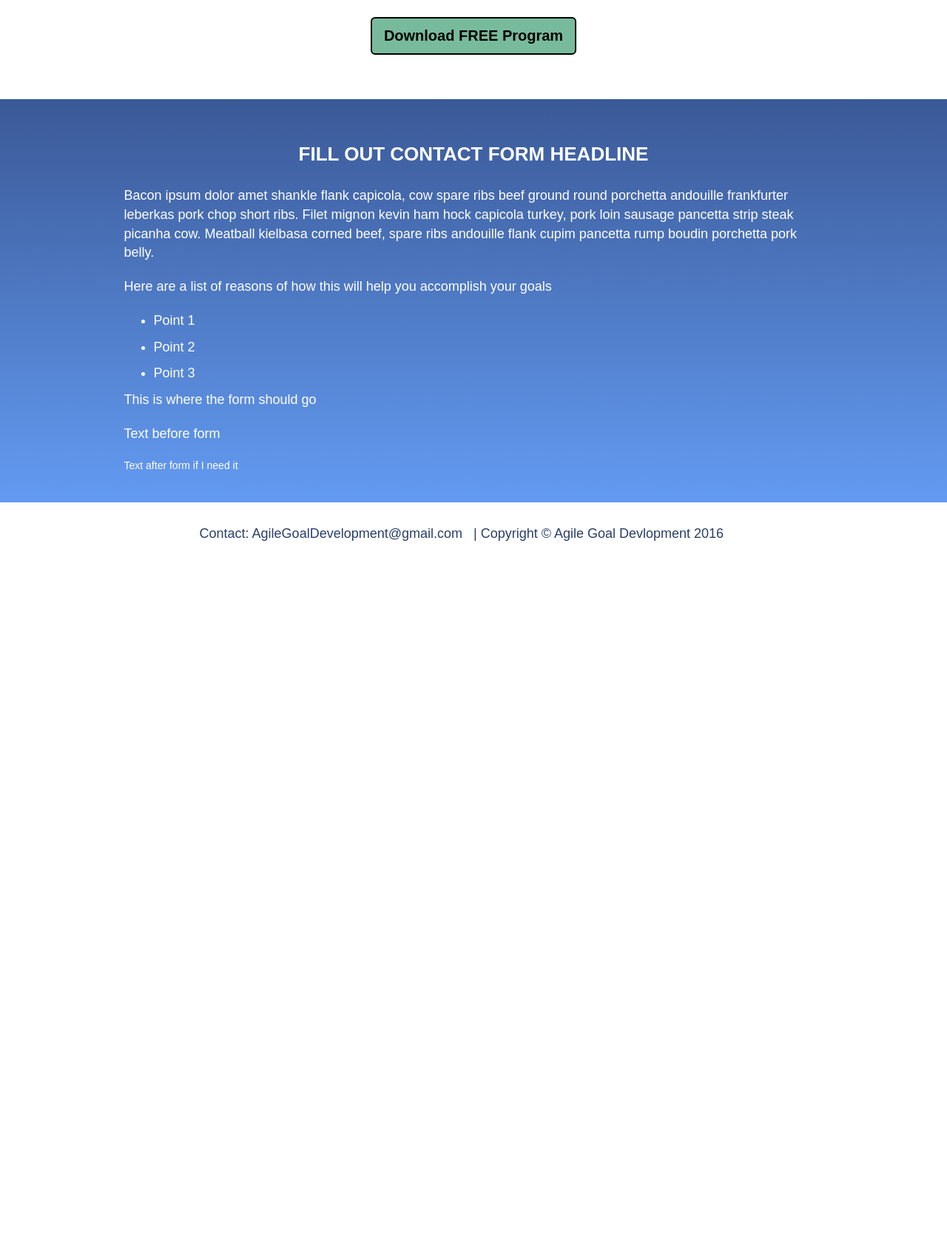
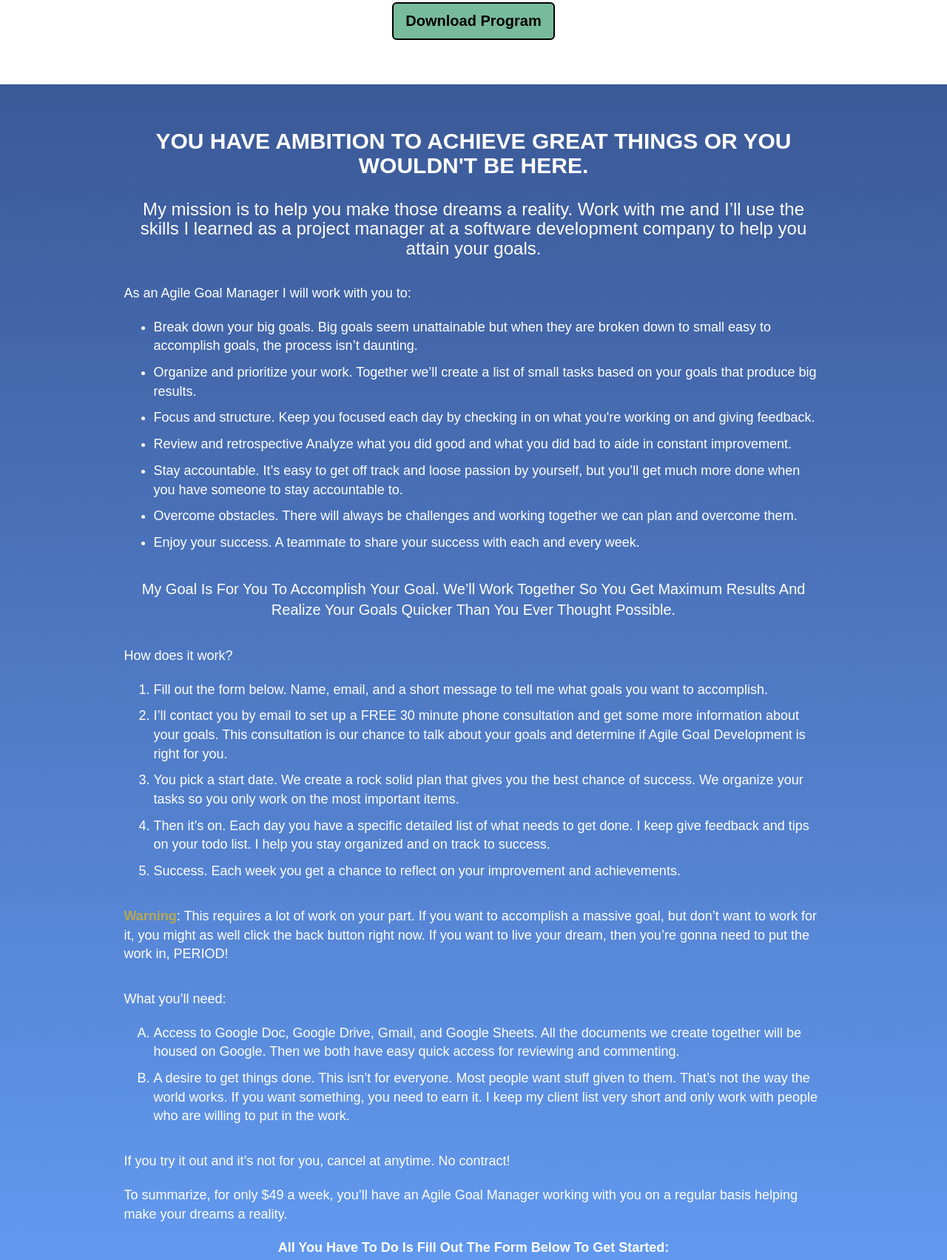
Before and after one commit to chrismcclure/agilewebsite, a plain HTML site: page index.html in a window 1280 px wide. Shown: the part 684-2387 px from the top of the page at 74% size. Before the commit the page ends 1443 px from the top, so only its background shows below. Drawn offline with nearby package versions, Linux system fonts and the light colour scheme.

Commit message:
Form sales copy and styling

```diff
--- a/CSS/main.css
+++ b/CSS/main.css
@@ -10,7 +10,7 @@ grey: #aaa;
 
 /*Page setting*/
 body{
-    padding-top: 80px;
+    padding-top: 60px;
     font-family: Arial, "Helvetica Neue", Helvetica, sans-serif;
 }
 /*remove right side white space on small screens*/
@@ -49,8 +49,9 @@ h2{
     color:  #B6A754;
     font-weight: bold;
     text-transform: uppercase;
-    font-size: 40px;
+    font-size: 25px;
     text-align: center;
+    margin-bottom: 20px;
 }
 
 .white h1{
@@ -64,8 +65,12 @@ h2{
 .blue h2{
     color: #FEFFFD;
     text-transform: uppercase;
-    font-size: 26px;
+    font-size: 30px;
     font-weight: bold;
+}
+
+.blue h3{
+    color: white;
 }
 
 .blue p, .blue li, .blue span{
@@ -99,11 +104,43 @@ h2{
     background-color: white!important;
 }
 
+/*simple formatting classes*/
 
 .center{
     text-align: center;
 }
 
+.caps{
+    text-transform: capitalize;
+}
+
+.margin-bottom{
+    margin-bottom: 35px;
+}
+
+.bold{
+    font-weight: bold;
+}
+
+.gold{
+    color: #B6A754;
+}
+
+.green{
+    color: #78BB9C;
+}
+
+.bigger{
+    font-size: 20px;
+}
+
+.not-bullet {
+	list-style-type: none;
+}
+
+.underline{
+    text-decoration: underline;
+}
 
 /*space out sections */
 
@@ -140,6 +177,11 @@ section{
 }
 
 /*form section */
+
+#warning {
+    font-weight: bold;
+    color: #B6A754;
+}
 .contact-form{
     text-align: center;
 }
--- a/index.html
+++ b/index.html
@@ -81,12 +81,12 @@
         <div class="container">
             <div class="row">
                 <div class="col-lg-10 col-sm-12 col-lg-offset-1">
-                    <h1>Download the Program To Accomplish Your Goals For FREE</h1>
+                    <h1>Download the FREE Program To Accomplish Your Goals!</h1>
 
-                    <p>Agile Goal Development is flexible, focused, structured, saves time, and provides constant personal improvement. All this, while you’re working towards your passions and dreams.  </p>
+                    <p>Agile Goal Development is flexible, focused, structured, saves time, and provides constant personal improvement. All this, while you’re working towards your passions and dreams. </p>
                     <p>The Program takes you step-by-step through the Agile Goal Development process. </p>
 
-                       <ul>
+                    <ul class="not-bullet">
                         <li>Part 1: Understanding Agile Goal Development</li>
                         <li>Part 2: Set Your Goals</li>
                         <li>Part 3: Plan Your Sprint</li>
@@ -94,21 +94,21 @@
                         <li>Part 5: Sprint Review and Retrospective</li>
                         <li>Part 6: Other Keys To Success</li>
                     </ul>
-                    <p>The program is only 21 pages long.  It’s short and to the point, no fluff or wasted time. You have big goals, time to get started.  </p>
-                      <!--This is sloopy fix for on anchor link.-->
+                    <p>The program is only 21 pages long. It’s short and to the point, no fluff or wasted time. You have big goals, time to get started. </p>
+                    <!--This is sloopy fix for on anchor link.-->
 
                     <h3 class="center">No cost, no credit card, no commitment, just success!</h3>
                     <p class="center">
                         <a href="downloads/AgileGoalDevelopmentExplained.pdf" download="AgileGoalDevelopmentExplained.pdf">
-                            <button class="btn btn-lg  download" value="Download">Download FREE Program </button>
+                            <button class="btn btn-lg  download" value="Download">Download Program </button>
                         </a>
                     </p>
                 </div>
             </div>
-        <!--This is sloopy fix for on achnor link.-->
-        <span id="contact"></span>
+            <!--This is sloopy fix for on achnor link.-->
+            <span id="contact"></span>
         </div>
-    </section >
+    </section>
     <!--End Header About and PDF Section-->
 
     <!--Contact Form Section-->
@@ -116,21 +116,49 @@
         <div class="container">
             <div class="row">
                 <div class="col-lg-10 col-sm-12 col-lg-offset-1">
-                    <h2>Fill Out Contact Form Headline</h2>
-                    <p>Bacon ipsum dolor amet shankle flank capicola, cow spare ribs beef ground round porchetta andouille frankfurter leberkas pork chop short ribs. Filet mignon kevin ham hock capicola turkey, pork loin sausage pancetta strip steak picanha cow. Meatball kielbasa corned beef, spare ribs andouille flank cupim pancetta rump boudin porchetta pork belly. </p>
-                    <p>Here are a list of reasons of how this will help you accomplish your goals</p>
-                    <ul>
-                        <li>Point 1</li>
-                        <li>Point 2</li>
-                        <li>Point 3</li>
+                    <h2>You have ambition to achieve great things or you wouldn't be here. </h2>
+                    <h3 class="center margin-bottom"> My mission is to help you make those dreams a reality.  Work with me and I’ll use the skills I learned as a project manager at a software development company to help you attain your goals.</h3>
+                    <p>As an Agile Goal Manager I will work with you to:</p>
+                    <ul class="margin-bottom">
+                        <li>Break down your big goals. Big goals seem unattainable but when they are broken down to small easy to accomplish goals, the process isn’t daunting. </li>
+                        <li>Organize and prioritize your work. Together we’ll create a list of small tasks based on your goals that produce big results.</li>
+                        <li>Focus and structure. Keep you focused each day by checking in on what you're working on and giving feedback.</li>
+                        <li>Review and retrospective Analyze what you did good and what you did bad to aide in constant improvement.</li>
+                        <li>Stay accountable. It’s easy to get off track and loose passion by yourself, but you’ll get much more done when you have someone to stay accountable to.</li>
+                        <li>Overcome obstacles. There will always be challenges and working together we can plan and overcome them. </li>
+                        <li>Enjoy your success. A teammate to share your success with each and every week. </li>
                     </ul>
+                    <p class="margin-bottom center bigger caps">My goal is for you to accomplish your goal.  We’ll work together so you get maximum results and realize your goals quicker than you ever thought possible. </p>
+                    <p>How does it work?</p>
+
+
+                    <ol class="margin-bottom">
+                        <li>Fill out the form below. Name, email, and a short message to tell me what goals you want to accomplish.</li>
+                        <li>I’ll contact you by email to set up a FREE 30 minute phone consultation and get some more information about your goals. This consultation is our chance to talk about your goals and determine if Agile Goal Development is right for you.</li>
+                        <li>You pick a start date. We create a rock solid plan that gives you the best chance of success. We organize your tasks so you only work on the most important items.</li>
+                        <li>Then it’s on. Each day you have a specific detailed list of what needs to get done. I keep give feedback and tips on your todo list. I help you stay organized and on track to success. </li>
+                        <li>Success. Each week you get a chance to reflect on your improvement and achievements.</li>
+                    </ol>
+                    <p class="margin-bottom gold"><span id="warning">Warning</span>: This requires a lot of work on your part. If you want to accomplish a massive goal, but don’t want to work for it, <span class="green">you might as well click the back button right now.</span> If you want to live your dream, then you’re gonna need to put the work in, PERIOD!
+                    </p>
+                    <p>What you’ll need:</p>
+                    <ol class="letters margin-bottom" type="A">
+                        <li>Access to Google Doc, Google Drive, Gmail, and Google Sheets. All the documents we create together will be housed on Google. Then we both have easy quick access for reviewing and commenting.</li>
+                        <li>A desire to get things done. This isn’t for everyone. Most people want stuff given to them. That’s not the way the world works. If you want something, you need to earn it. I keep my client list very short and only work with people who are willing to put in the work.</li>
+                    </ol>
+                    <p>If you try it out and it’s not for you, cancel at anytime. No contract!
+                    </p>
+                    <p>To summarize, for only $49 a week, you’ll have an Agile Goal Manager working with you on a regular basis helping make your dreams a reality.
+                    </p>
+                    <p class="center caps bold">All you have to do is fill out the form below to get started:
+                    </p>
+
                 </div>
             </div>
 
             <div class="row">
                 <div class="col-lg-10 col-sm-12 col-lg-offset-1">
-                    <p>This is where the form should go</p>
-                    <p>Text before form</p>
+
                     <div class="contact-form">
                         <!-- Do not change the code! -->
                         <a id="foxyform_embed_link_789621" href="http://www.foxyform.com/">foxyform</a>
@@ -145,7 +173,7 @@
                         </script>
                         <!-- Do not change the code! -->
                     </div>
-                    <span class="after-contact-form">Text after form if I need it</span>
+
                 </div>
             </div>
         </div>
```
